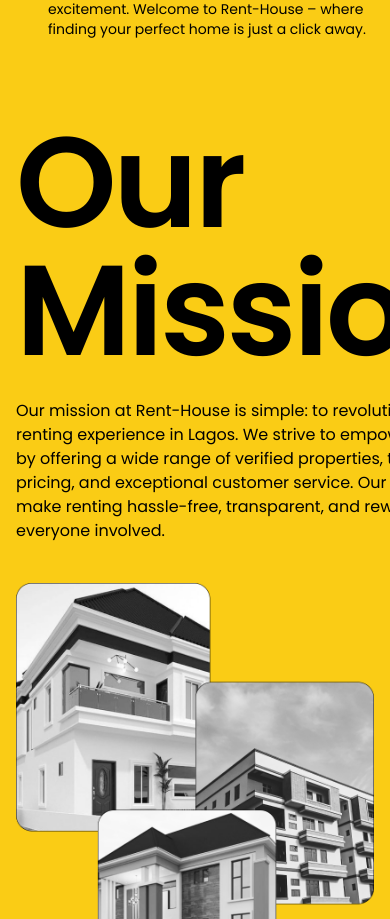
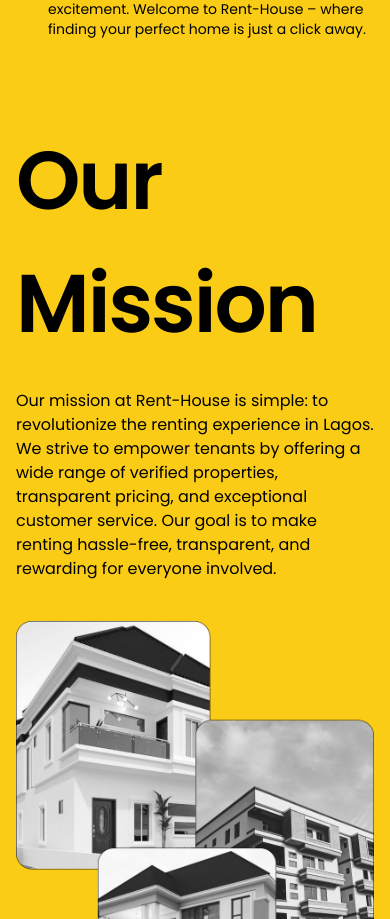
Before and after one commit to adefisayomi/rent-house, a Next.js app: page /about-us in a window 390 px wide. Shown: the part 1725-2644 px from the top of the page. Built offline with nearby package versions, Linux system fonts and the light colour scheme; no server answers.

Commit message:
updated the mobile header

```diff
--- a/pages/about-us.tsx
+++ b/pages/about-us.tsx
@@ -59,7 +59,7 @@
                   className='w-full max-w-[600px] object-cover '
                 />
               <div className="flex flex-col gap-4 text-black max-w-lg">
-                <h2 className="scroll-m-20 pb-2 text-9xl font-semibold tracking-tight first:mt-0 ">
+                <h2 className="scroll-m-20 pb-2 md:text-9xl text-[82px] font-semibold tracking-tight first:mt-0 ">
                   Our Mission
                 </h2>
                 <p>{"Our mission at Rent-House is simple: to revolutionize the renting experience in Lagos. We strive to empower tenants by offering a wide range of verified properties, transparent pricing, and exceptional customer service. Our goal is to make renting hassle-free, transparent, and rewarding for everyone involved."}</p>
```
